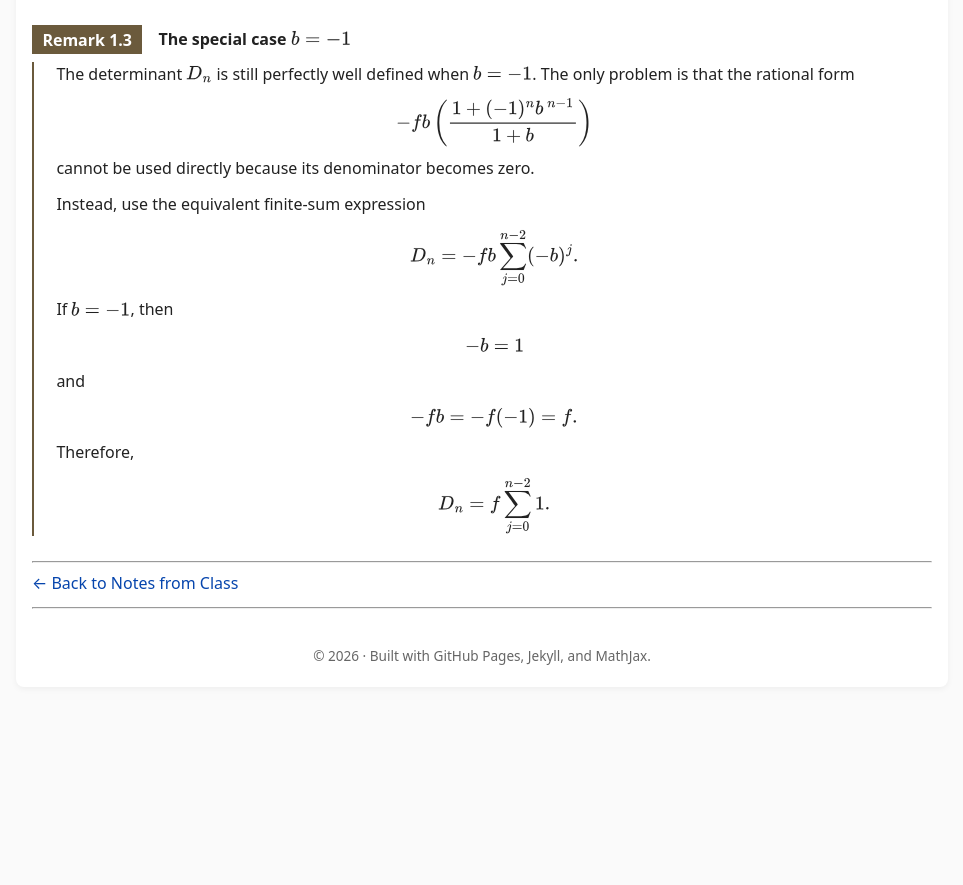
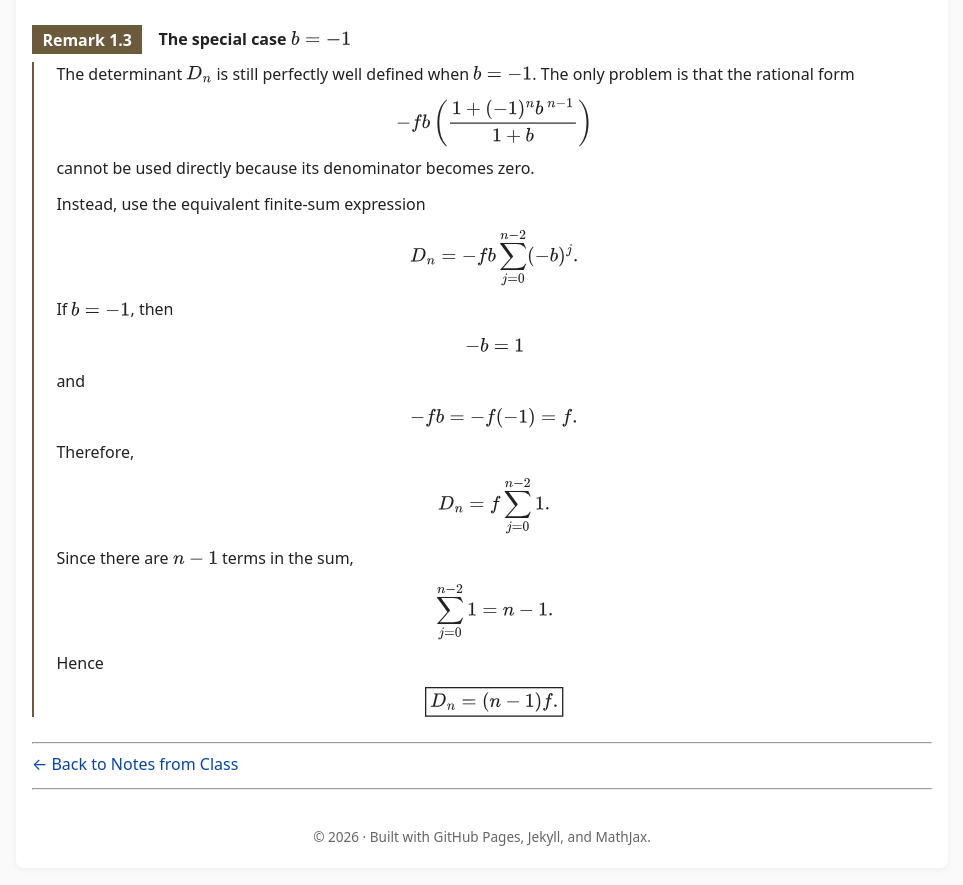
Before and after one commit to SaleemKamaludin/SaleemKamaludin.github.io, a Jekyll site: the page built from courses/math-2276/notes-from-class/lecture-2/index.md, in a window 1280 px wide and 900 px high, scrolled down 10073 px. Shown: the top 885 px of the window, without its empty margins (158-1121 px from the left). Built offline with Jekyll 4.4.1, drawn with Linux system fonts in a browser that asks for light colours; before the commit the page ends 10792 px from its top, so only the background shows below that.

Commit message:
Complete special case b equals minus one remark

```diff
--- a/courses/math-2276/notes-from-class/lecture-2/index.md
+++ b/courses/math-2276/notes-from-class/lecture-2/index.md
@@ -1502,6 +1502,36 @@ D_n
     </div>
 
     </div>
+
+    <div id="remark-special-case-conclusion">
+
+    <p>
+      Since there are \(n-1\) terms in the sum,
+    </p>
+
+    <div class="display-math">
+
+    \[
+    \sum_{j=0}^{n-2}1=n-1.
+    \]
+
+    </div>
+
+    <p>
+      Hence
+    </p>
+
+    <div class="display-math">
+
+    \[
+    \boxed{
+    D_n=(n-1)f.
+    }
+    \]
+
+    </div>
+
+    </div>
   </div>
 
 </div>
```
